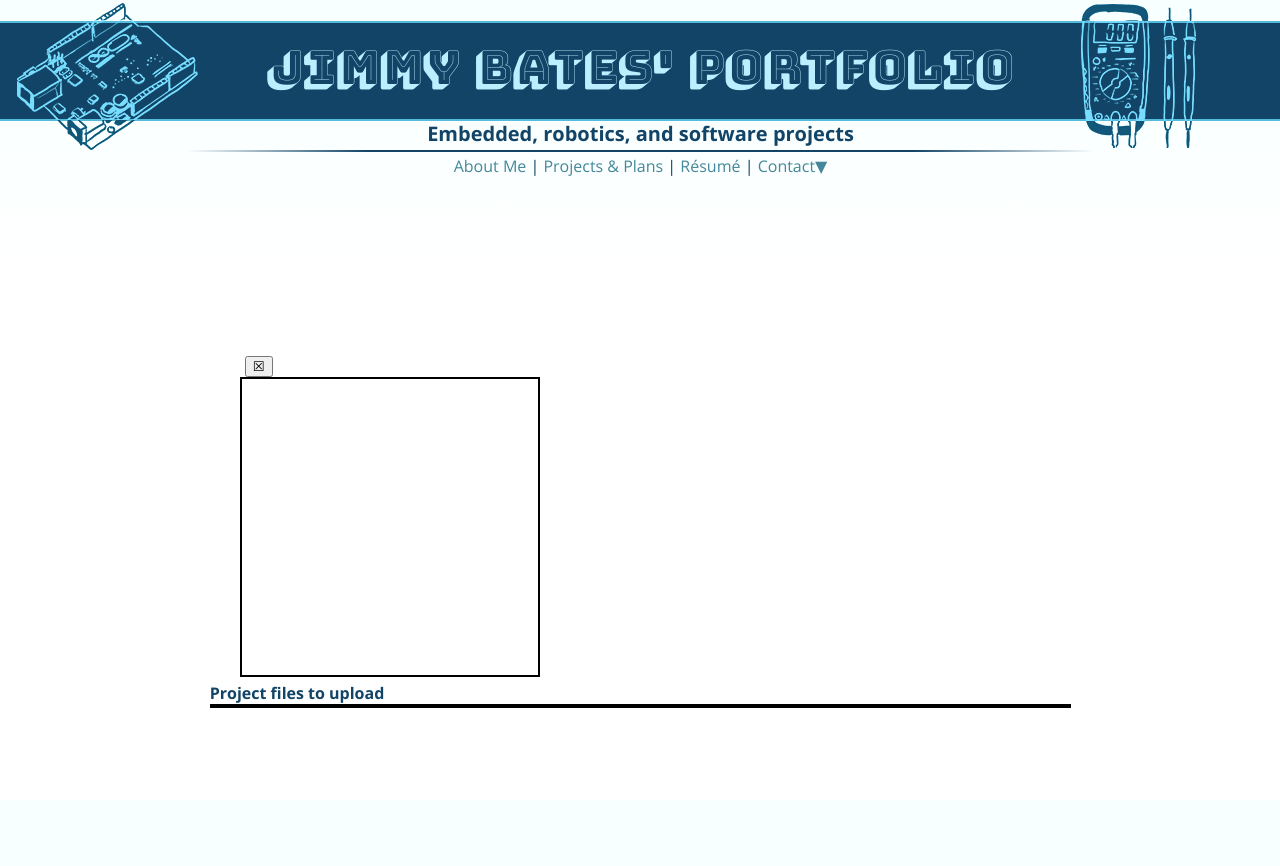
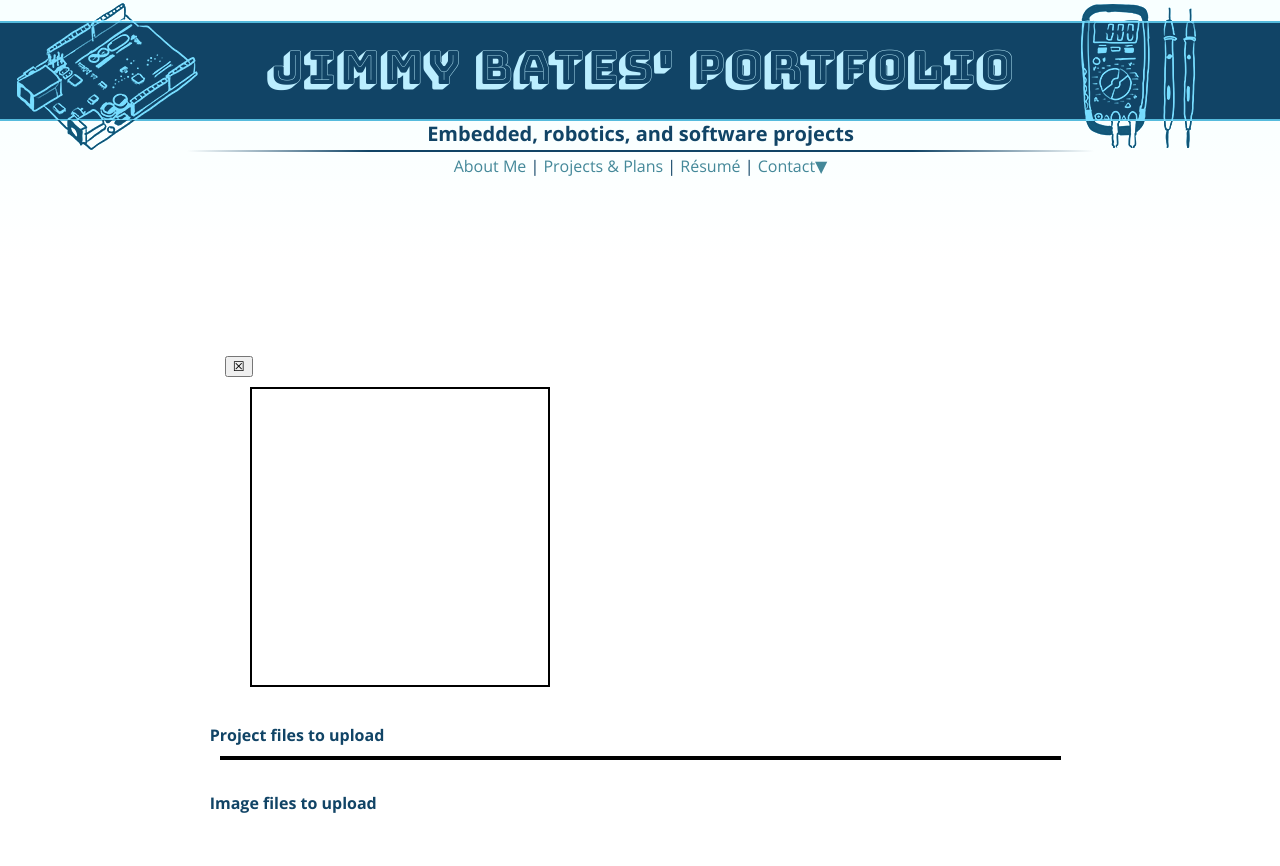
Before and after one commit to jbates35/portwebsite, a Python web app: template project_management/templates/proj_management.html in a window 1280 px wide. Before the commit the page ends 708 px from the top, so only its background shows below. Run offline with Jinja, Linux system fonts and the light colour scheme; the template is opened without the code that fills it, so the values that code supplies are empty.

Commit message:
Finished content for uploading project form

```diff
--- a/project_management/static/css/proj_management.css
+++ b/project_management/static/css/proj_management.css
@@ -6,15 +6,24 @@
   width: 18em;
 }
 
-.preview-img {
+#preview-img {
   border: solid 2px black;
   width: 296px;
   height: 296px;
   object-fit: cover;
 }
 
+#profile-img-span {
+  margin: 10px;
+}
+
+#disp-preview-img {
+  margin: 10px;
+}
+
 .preview-f-img {
   border: solid 2px black;
+  background-color: white;
   width: 150px;
   height: 150px;
   object-fit: cover;
@@ -116,17 +125,34 @@
 .img-parent-1 {
   display: flex;
   flex-wrap: wrap;
-  justify-content: flex-start;
+  justify-content: center;
 }
 
 .child-box-1 {
-  width: 282px;
-  height: 205px;
-  margin: 3px;
-  padding: 4px;
-  border: 2px solid #114466;
+  height: 240px;
+  margin: 10px;
+  padding: 5px;
+  background-color: #eef8ff;
+  border: 1px solid #aaa;
   position: relative;
   z-index: 20;
+  display: flex;
+  orientation: vertical;
+  justify-content: center;
+  align-items: center;
+  flex-direction: column;
+}
+
+.inner-child-box-1 {
+  display: flex;
+  width: 100%;
+  justify-content: space-evenly;
+  flex-direction: row;
+  margin: 4px;
+}
+
+.img-file-desc {
+  width: 95%;
 }
 
 .file-c {
@@ -135,6 +161,7 @@
 
 .file-flex {
   display: flex;
+  margin: 10px;
   background-color: rgba(0, 0, 0, 0.2);
   border: 2px solid black;
   flex-flow: column nowrap;
--- a/project_management/templates/proj_management.html
+++ b/project_management/templates/proj_management.html
@@ -25,39 +25,80 @@
             <span class="tab"><i>{{ form.siphon_youtube_link.label }}</i></span>
             {{ form.siphon_youtube_link }}
         </div>
-        <div class="form-element">
+
+        <!-- Start of display image content -->
         <br />
         <label>{{ form.display_image.label }}</label>
-            <span class="tab">
+        <span class="tab" id="profile-img-span">
             {{ form.display_image }} <!-- NOTE: : The ID for display image got changed here -->
             <button id="empty-disp-img" class="emptyform">☒</button>
         </span>
-            <br />
-            <div id="preview">
-                <span class="tab">
+        <div id="disp-preview-img">
+            <span class="disp-preview-img tab">
                 <img id="preview-img"
                      alt="placeholder"
                      src="{{ url_for('upload_project.static', filename='img/transspec.png') }}"
-                         class="preview-img" />
+                />
             </span>
         </div>
-            <div class="form-element projectc" id="file-up-div">
+        <!-- end of display image content" -->
+
+        <!-- Start of file upload content -->
+        <br />
         <label>Project files to upload</label>
         <div class="file-flex">
             {% for file in form.files %}
                 <div class="file-child" id="file-child-div-{{ loop.index-1 }}">
                     <button class="file-delete-button" id="file-delete-button-{{ loop.index-1 }}">☒</button>
-                            <!-- <label>File 1 uploaded</label>
-                            <button class="fileUndoButton noShow" id="fileUndoButton1_id">Undo</button> -->
                     <label>{{ file.description.label }}</label>
-                            {{ file.description }}
+                    {{ file.form.description }}
                     {{ file.file }}
                 </div>
             {% endfor %}
         </div>
+        <!-- end of file upload content -->
+
+        <!-- Start of image upload content -->
+        <br />
+        <label>Image files to upload</label>
+        <div class="img-parent-1">
+            {% for image in form.images %}
+                <div class="child-box-1" id="child-img-box-{{ loop.index-1 }}">
+                    <div class="inner-child-box-1">
+                        {{ loop.index }}:
+                        {{ image.form.file }}
                     </div>
-            <!-- NOTE: ID changed from fileupdiv -->
+                    <div class="inner-child-box-1">
+                        <img id="preview-{{ loop.index-1 }}"
+                             alt="placeholder"
+                             src="{{ url_for('upload_project.static', filename='img/transspec.png') }}"
+                             class="preview-f-img" />
+                        <span style="line-height: 50px; vertical-align:top">
+                            <button id="empty-image_id_{{ loop.index-1 }}" class="emptyForm">☒</button>
+                        </span>
                     </div>
+                    {{ image.form.description }}
+                </div>
+            {% endfor %}
+        </div>
+        <!-- end of image upload content -->
+
+        <!-- Miscellaneous rest-of-the-stuff -->
+        <div class="form-element">
+            <label>{{ form.programming_language.label }}</label>
+            {{ form.programming_language }}
+        </div>
+
+        <div class="form-element">
+            <label>{{ form.description.label }}</label>
+            <div class="tab">{{form.description}}</div>
+        </div>
+        <!-- end of miscellaneous rest-of-the-stuff -->
+
+        <div class="form-element" id="submit-div">
+            {{form.submit}}
+        </div>
+
     </div>
     <script src="{{ url_for('upload_project.static', filename='js/proj_management.js') }}"></script>
 {% endblock %}
```
Also changed, not shown: other parts of project_management/static/css/proj_management.css (+27 -4 lines), project_management/project_upload_form.py (+4 -4 lines). Lines whose indentation alone changed are shown as unchanged.
